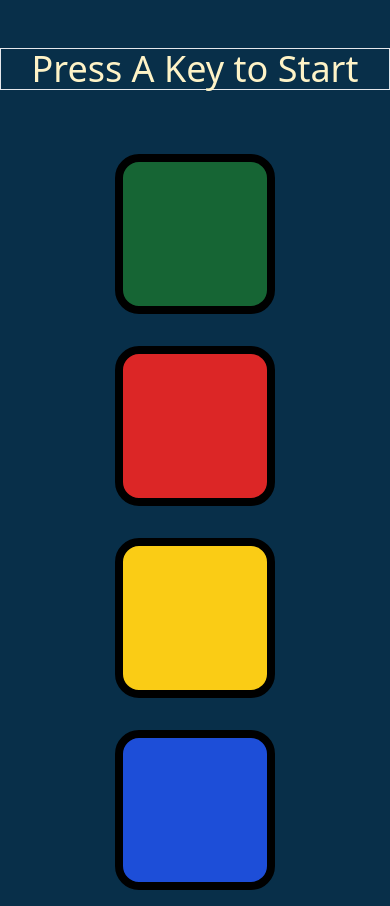
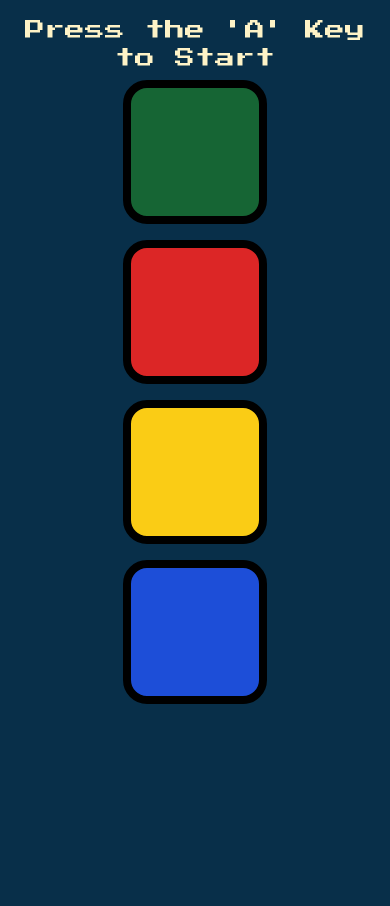
Before and after one commit to Fell0w-Sch0l4r/Simon-Game, a website: page index.html in a window 390 px wide. After the commit the page ends 844 px from the top, so only its background shows below. Drawn offline with nearby package versions, Linux system fonts and the light colour scheme; files that its build step writes are made by us from their sources.

Commit message:
add responsive design

```diff
--- a/index.html
+++ b/index.html
@@ -16,36 +16,40 @@
     </head>
     <body class="bg-sky-950 text-center">
         <h1
-            class="my-12 font-[Press Start 2P] text-amber-100 text-4xl border text-center"
+            class="mt-4 font-press text-amber-100 text-xl text-center sm:text-3xl md:text-5xl lg:text-7xl xl:my-32"
         >
-            Press A Key to Start
+            Press the 'A' Key to Start
         </h1>
 
-        <div class="w-6/12 m-auto ">
-            <div class="h-96 flex flex-col items-center justify-around">
+        <div class="w-6/12 m-auto sm:w-11/12">
+            <div
+                class="h-80 mx-auto flex flex-col items-center justify-around sm:h-[350px] sm:w-[500px] sm:flex-row lg:w-[600px]"
+            >
                 <div
                     type="button"
                     id="green"
-                    class="btn bg-green-800 size-40 rounded-3xl border-8 border-black"
+                    class="btn bg-green-800 size-36 rounded-3xl border-8 border-black sm:size-56 lg:size-64"
                 ></div>
 
                 <div
                     type="button"
                     id="red"
-                    class="btn red bg-red-600 size-40 rounded-3xl border-8 border-black"
+                    class="btn red bg-red-600 size-36 rounded-3xl border-8 border-black sm:size-56 lg:size-64"
                 ></div>
             </div>
 
-            <div class="h-96 flex flex-col items-center justify-around ">
+            <div
+                class="h-80 mx-auto flex flex-col items-center justify-around sm:h-[350px] sm:w-[500px] sm:flex-row lg:w-[600px]"
+            >
                 <div
                     type="button"
                     id="yellow"
-                    class="btn bg-yellow-400 size-40 rounded-3xl border-8 border-black"
+                    class="btn bg-yellow-400 size-36 rounded-3xl border-8 border-black sm:size-56 lg:size-64"
                 ></div>
                 <div
                     type="button"
                     id="blue"
-                    class="btn bg-blue-700 size-40 rounded-3xl border-8 border-black"
+                    class="btn bg-blue-700 size-36 rounded-3xl border-8 border-black sm:size-56 lg:size-64"
                 ></div>
             </div>
         </div>
```
